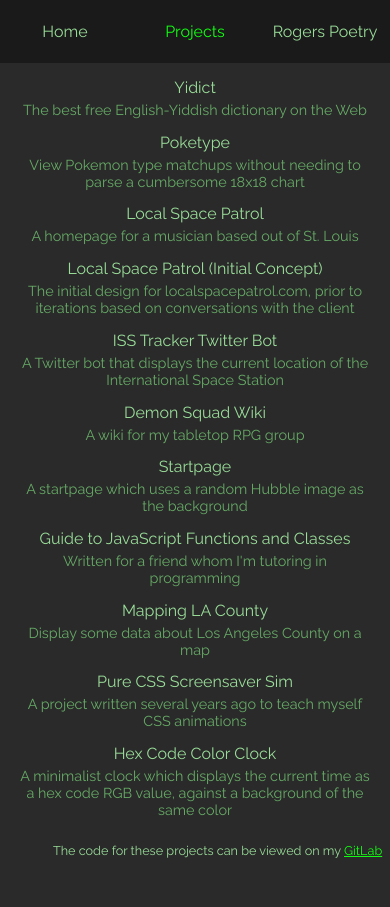
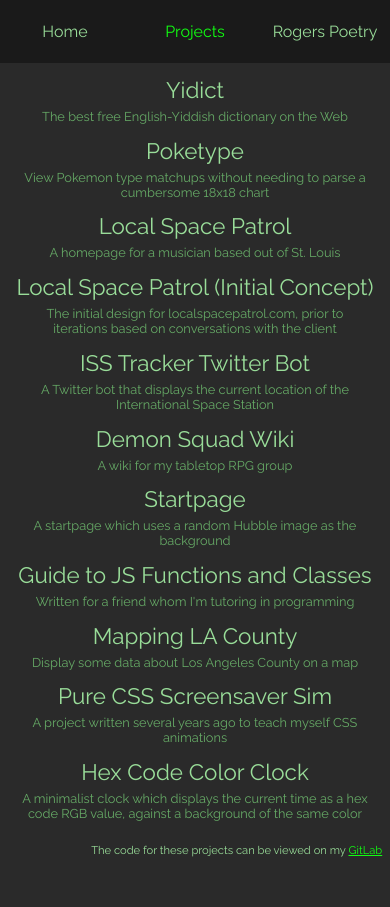
Before and after one commit to riesenfeld/aronriesenfeld.com, a plain HTML site: page projects.html in a window 390 px wide. Drawn offline with Linux system fonts and the light colour scheme.

Commit message:
messed with spacing and sizing on projects page

```diff
--- a/aronriesenfeld.css
+++ b/aronriesenfeld.css
@@ -108,12 +108,12 @@ h4 {
   display: flex;
   flex-direction: column;
   justify-content: center;
-  margin-top: 10px;
+  margin-top: 12px;
   font-size: 1.8rem;
 }
 
 .case .subtitle {
-  margin-top: 4px;
+  margin-top: 6px;
   width: 90vw;
   text-align: center;
   font-size: 0.9rem;
@@ -138,13 +138,29 @@ h4 {
 	to be below 768 pixels in width. */
 @media (max-width: 767px) {
   .case {
+    font-size: 1.4rem;
+  }
+  .case .subtitle {
+    font-size: 0.8rem;
+  }
+  .projects-page > footer {
+    font-size: 0.7rem;
+  }
+}
+@media (max-width: 380px) {
+  .case {
+    font-size: 1.2rem;
+  }
+  .projects-page > footer {
+    font-size: 0.65rem;
+  }
+}
+@media (max-width: 320px) {
+  .case {
     font-size: 1rem;
   }
-}
-
-@media (orientation: portrait) {
   .projects-page > footer {
-    font-size: 1.5vh;
+    font-size: 0.6rem;
   }
 }
 
--- a/projects.html
+++ b/projects.html
@@ -49,7 +49,7 @@
           <p class="subtitle">A startpage which uses a random Hubble image as the background</p>
         </div>
         <div class="case h">
-          <a href="https://jsguide.netlify.app/">Guide to JavaScript Functions and Classes</a>
+          <a href="https://jsguide.netlify.app/">Guide to JS Functions and Classes</a>
           <p class="subtitle">Written for a friend whom I'm tutoring in programming</p>
         </div>
         <div class="case i">
```
